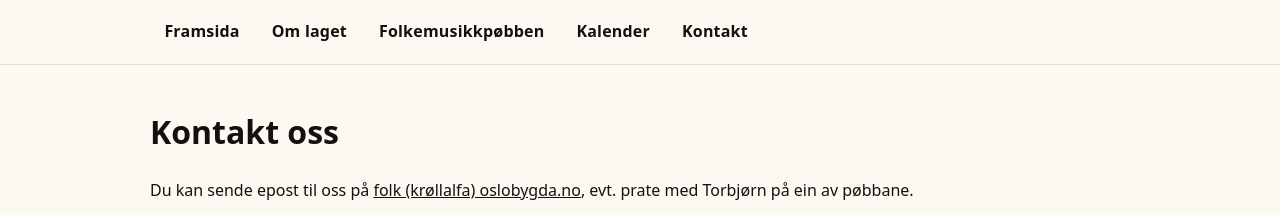
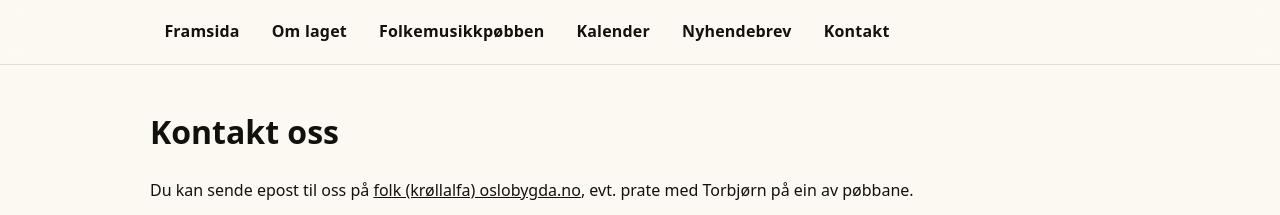
Before and after one commit to tlauen/oslobygda, a Jekyll site: the page built from kontakt/index.md, in a window 1280 px wide. Shown: the top 215 px of the page. Built offline with Jekyll 4.4.1, drawn with Linux system fonts in a browser that asks for light colours.

Commit message:
Update nav.html

```diff
--- a/_includes/nav.html
+++ b/_includes/nav.html
@@ -10,6 +10,7 @@
     <a href="{{ '/om/' | relative_url }}">Om laget</a>
     <a href="{{ '/pub/' | relative_url }}">Folkemusikkpøbben</a>
     <a href="{{ '/kalender/' | relative_url }}">Kalender</a>
+    <a href="{{ '/brev/' | relative_url }}">Nyhendebrev</a>
     <a href="{{ '/kontakt/' | relative_url }}">Kontakt</a>
   </div>
 
@@ -19,6 +20,7 @@
       <a href="{{ '/om/' | relative_url }}">Om laget</a>
       <a href="{{ '/pub/' | relative_url }}">Folkemusikkpøbben</a>
       <a href="{{ '/kalender/' | relative_url }}">Kalender</a>
+      <a href="{{ '/brev/' | relative_url }}">Nyhendebrev</a>
       <a href="{{ '/kontakt/' | relative_url }}">Kontakt</a>
     </div>
   </div>
```
